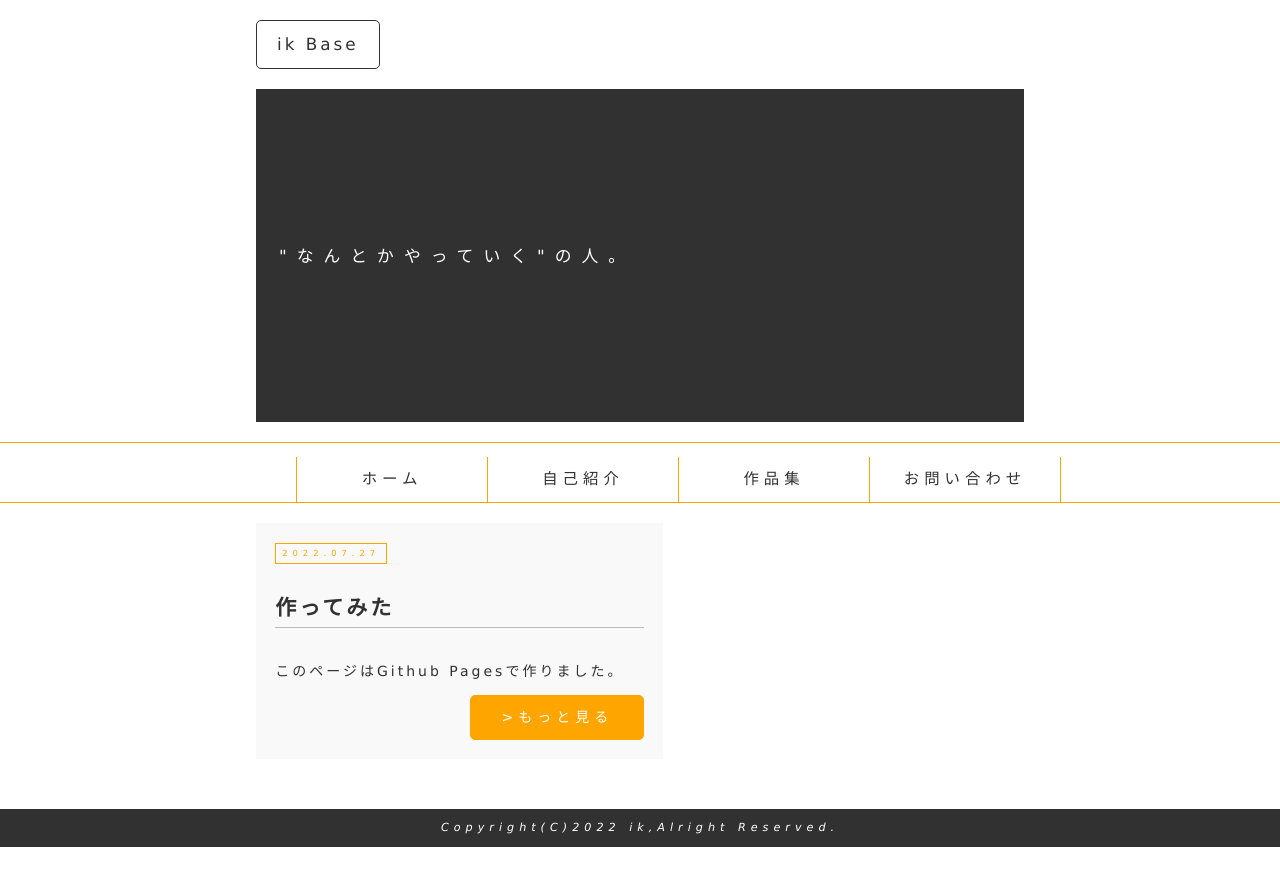
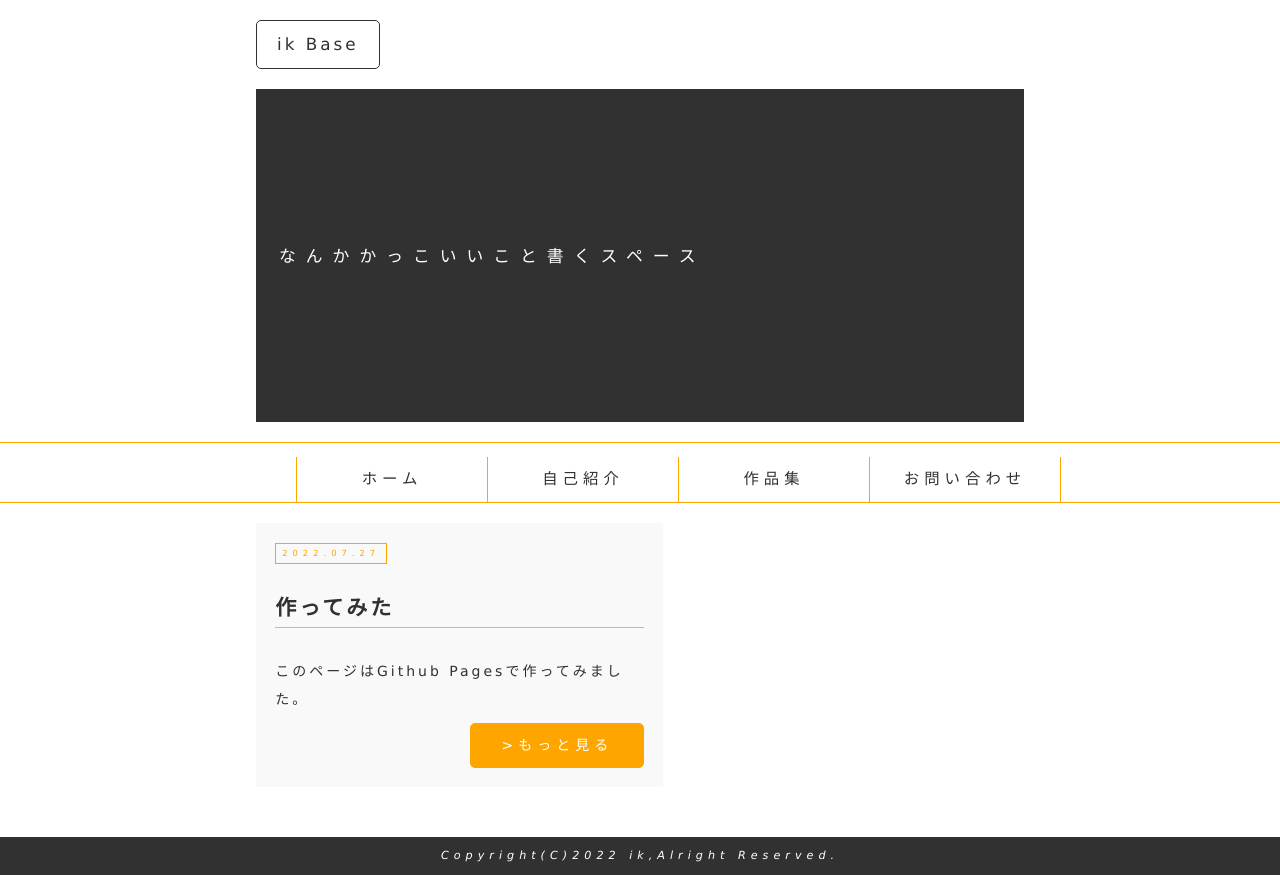
Before and after one commit to Mi-Kit/myPages, a plain HTML site: page index.html in a window 1280 px wide. Before the commit the page ends 847 px from the top, so only its background shows below. Drawn offline with Linux system fonts and the light colour scheme.

Commit message:
一旦終わり

```diff
--- a/index.html
+++ b/index.html
@@ -2,7 +2,7 @@
 <html lang="ja">
   <head>
     <meta charset="UTF-8" />
-    <title>ここにタイトル</title>
+    <title>ik Base</title>
     <link href="css/reset.css" rel="stylesheet" type="text/css" />
     <link href="css/style.css" rel="stylesheet" type="text/css" />
   </head>
@@ -12,7 +12,7 @@
       <h1>ik Base</h1>
     </header>
     <div id="branding">
-      <p>"なんとかやっていく"の人。</p>
+      <p>なんかかっこいいこと書くスペース</p>
     </div>
     <nav>
       <ul>
@@ -26,7 +26,7 @@
       <article>
         <span class="date">2022.07.27</span>
         <h2>作ってみた</h2>
-        <p>このページはGithub Pagesで作りました。</p>
+        <p>このページはGithub Pagesで作ってみました。</p>
         <a href="#" class="btn">&gt;もっと見る</a>
       </article>
     </section>
```
